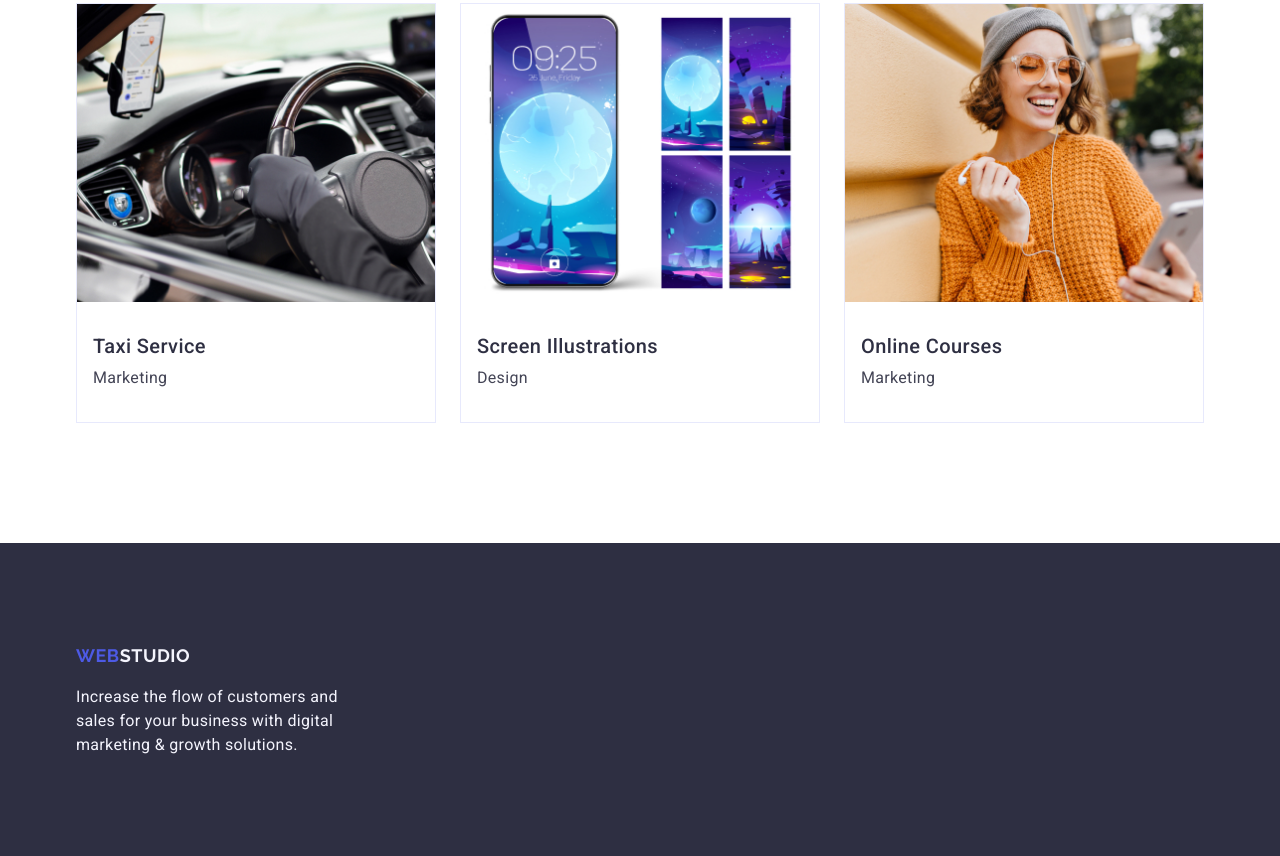
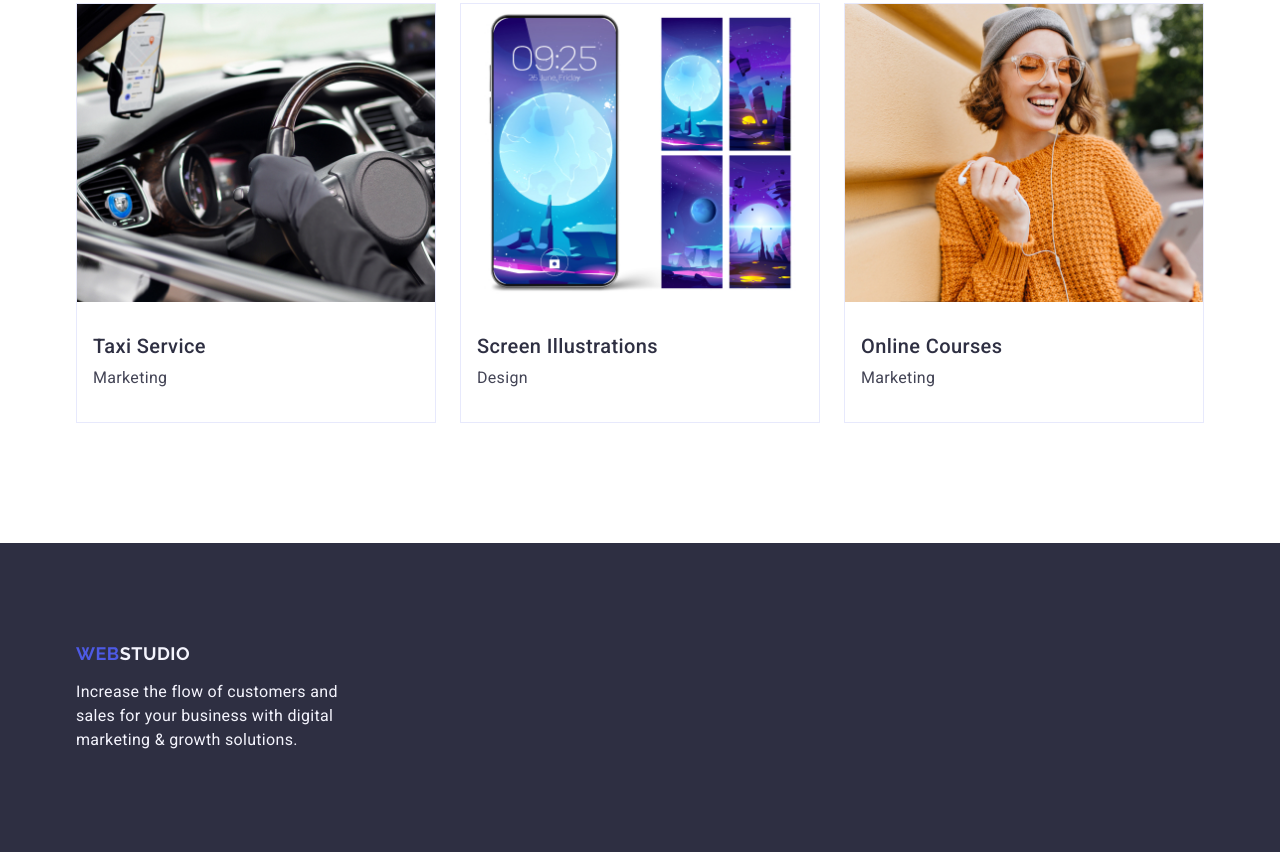
Before and after one commit to sahatskayaa/goit-markup-hw-03, a plain HTML site: page index.html in a window 1280 px wide. Shown: the part 2462-3318 px from the top of the page. Drawn offline with nearby package versions, Linux system fonts and the light colour scheme.

Commit message:
modified footer's items

```diff
--- a/css/styles.css
+++ b/css/styles.css
@@ -363,7 +363,7 @@ button {
 /* #region Footer */
 .footer{
     background-color: #2E2F42;
-    padding-top: 102px;
+    padding: 100px 0;
 }
 
 .logo-icon-footer{
@@ -375,6 +375,8 @@ button {
     color: #4D5AE5;
     text-transform: uppercase;
 
+    display: inline-block;
+    margin-bottom: 16px;
 
 }
 
@@ -388,8 +390,6 @@ button {
     letter-spacing: 0.02em;
     color: #F4F4FD;
 
-    width: 264px;
-    margin-top: 18px;
-    padding-bottom: 99px;
+    max-width: 264px;
 }
 /* #endregion */
```
